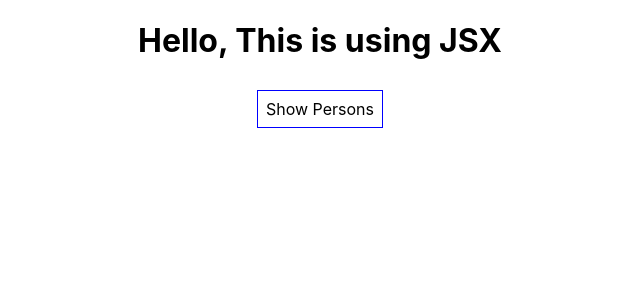
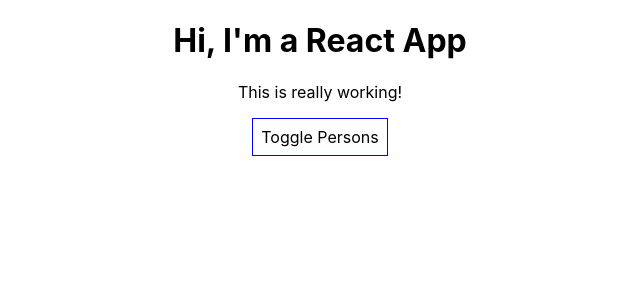
Before and after one commit to Aashiq1523/Practice-React, a React (Create React App) app in the folder myfirstreactapp/: page / in a window 1280 px wide. Shown: the top 300 px of the page, without its empty margins (320-960 px from the left). Built offline with nearby package versions, Linux system fonts and the light colour scheme.

Commit message:
removed unwanted lines of code

```diff
--- a/myfirstreactapp/public/index.html
+++ b/myfirstreactapp/public/index.html
@@ -9,7 +9,6 @@
       name="description"
       content="Web site created using create-react-app"
     />
-    <link rel="apple-touch-icon" href="%PUBLIC_URL%/logo192.png" />
     <!--
       manifest.json provides metadata used when your web app is installed on a
       user's mobile device or desktop. See https://developers.google.com/web/fundamentals/web-app-manifest/
--- a/myfirstreactapp/src/App.js
+++ b/myfirstreactapp/src/App.js
@@ -1,52 +1,72 @@
-import React, { useState } from 'react';
+import React, { Component } from 'react';
 import './App.css';
 import Person from './Person/Person';
 
-const App = () => {
+let count = 0;
+class App extends Component {
+  state = {
+    persons: [
+      { id: 'asfa1', name: 'Max', age: 28 },
+      { id: 'vasdf1', name: 'Manu', age: 29 },
+      { id: 'asdf11', name: 'Stephanie', age: 26 }
+    ],
+    otherState: 'some other value',
+    showPersons: false
+  }
 
-  // state
-  const [personArray, setPersonArray] = useState([
-      { id: 1, name: 'Aashiq', age: '26'},
-      { id: 2, name: 'Soffi', age: '23'}
-    ]);
+  nameChangedHandler = ( event, id ) => {
+    const personIndex = this.state.persons.findIndex(p => {
+      return p.id === id;
+    });
 
-  const [showPerson, setShowPerson] = useState(false);
-
-  const togglePersonHandler = () => {
-    setShowPerson(!showPerson);
+    const person = {
+      ...this.state.persons[personIndex]
     };
 
-  const deletePersonHandler = (index) => {
-    const persons = [...personArray];
-    persons.splice(index, 1);
-    setPersonArray(persons);
+    // const person = Object.assign({}, this.state.persons[personIndex]);
+
+    person.name = event.target.value;
+
+    const persons = [...this.state.persons];
+    persons[personIndex] = person;
+
+    this.setState( {persons: persons} );
   }
 
-  // Inline style
+  deletePersonHandler = (personIndex) => {
+    // const persons = this.state.persons.slice();
+    const persons = [...this.state.persons];
+    persons.splice(personIndex, 1);
+    this.setState({persons: persons});
+  }
+
+  togglePersonsHandler = () => {
+    const doesShow = this.state.showPersons;
+    this.setState( { showPersons: !doesShow } );
+  }
+
+  render () {
     const style = {
       backgroundColor: 'white',
       font: 'inherit',
       border: '1px solid blue',
       padding: '8px',
-    cursor: 'ponter',
-    margin: '8px'
-  }
+      cursor: 'pointer'
+    };
 
-  // preferred way for conditional rendering
-  let persons = null
+    let persons = null;
 
-  if (showPerson) {
+    if ( this.state.showPersons ) {
       persons = (
         <div>
-        {personArray.map((person, index) => {
-          return (
-            <Person
+          {this.state.persons.map((person, index) => {
+            console.log(count++);
+            return <Person
+              click={() => this.deletePersonHandler(index)}
               name={person.name}
               age={person.age}
-              click={deletePersonHandler.bind(this, index)}
               key={person.id}
-            />
-          )
+              changed={(event) => this.nameChangedHandler(event, person.id)} />
           })}
         </div>
       );
@@ -54,11 +74,16 @@ const App = () => {
 
     return (
       <div className="App">
-      <h1>Hello, This is using JSX</h1>
+        <h1>Hi, I'm a React App</h1>
+        <p>This is really working!</p>
+        <button
+          style={style}
+          onClick={this.togglePersonsHandler}>Toggle Persons</button>
         {persons}
-      <button style={style} onClick={togglePersonHandler}>Show Persons</button>
       </div>
     );
+    // return React.createElement('div', {className: 'App'}, React.createElement('h1', null, 'Does this work now?'));
+  }
 }
 
 export default App;
--- a/myfirstreactapp/src/Person/Person.js
+++ b/myfirstreactapp/src/Person/Person.js
@@ -1,12 +1,13 @@
-import React from "react";
-import "./Person.css";
+import React from 'react';
 
-const person = (props) => {
+import './Person.css';
+
+const person = ( props ) => {
     return (
         <div className="Person">
-            <p onClick={props.click}>I am {props.name} and {props.age}</p>
+            <p onClick={props.click}>I'm {props.name} and I am {props.age} years old!</p>
             <p>{props.children}</p>
-            <input type="text" onChange={props.change} value={props.name}/>
+            <input type="text" onChange={props.changed} value={props.name} />
         </div>
     )
 };
```
Lines whose indentation alone changed are shown as unchanged.
